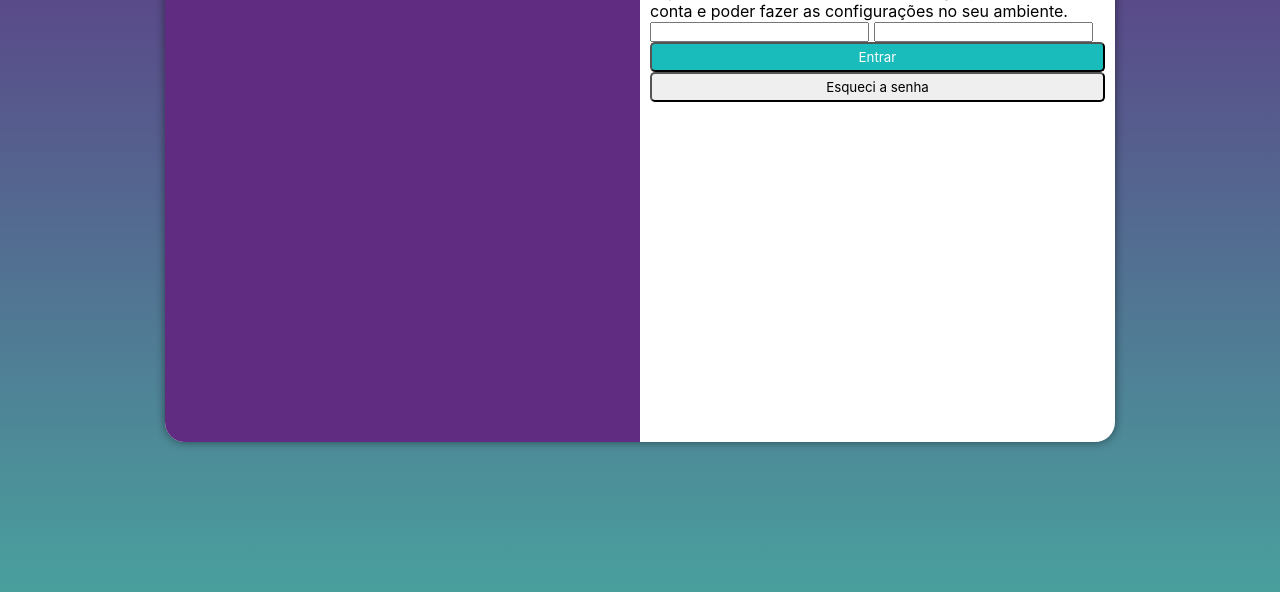
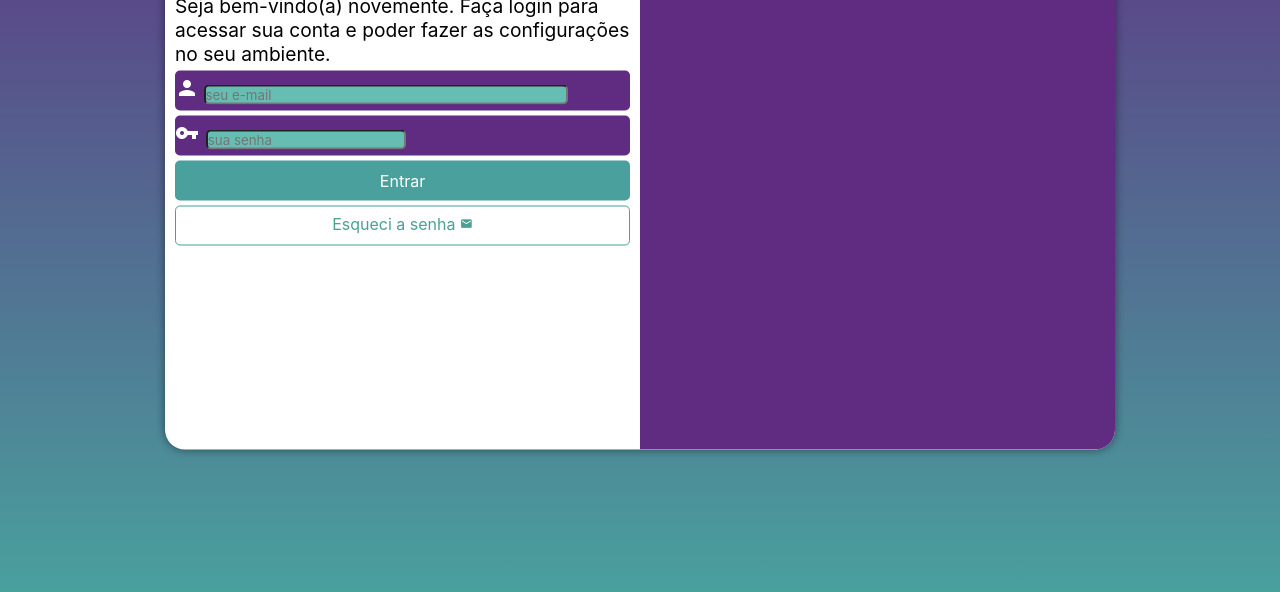
Before and after one commit to Malosti/html-css, a plain HTML site: page desafios/d016-projeto-login/index.html in a window 1280 px wide. Shown: the part 208-800 px from the top of the page. Drawn offline with Linux system fonts and the light colour scheme.

Commit message:
formatacao do formulario

```diff
--- a/desafios/d016-projeto-login/estilos/media-queries.css
+++ b/desafios/d016-projeto-login/estilos/media-queries.css
@@ -7,6 +7,7 @@
 
     section#login{
         width: 80vw;
+        height: 280px;
     }
 
     section#login > div#imagem{
@@ -31,12 +32,20 @@
     }
 
     section#login > div#imagem{
-        float: left;
+        float: right;
         width: 50%;
         height: 100%;
     }
     section#login > div#formulario{
-        float: right;
+        float: left;
         width: 50%;
     }
+
+    div#formulario > h1{
+        font-size: 2em;
+    }
+
+    div#formulario > p{
+        font-size: 1.2em;
+    }
 }
--- a/desafios/d016-projeto-login/estilos/style.css
+++ b/desafios/d016-projeto-login/estilos/style.css
@@ -32,11 +32,11 @@ section#login{
 
     background-color: white;
     width: 250px;
-    height: 500px;
+    height: 515px;
     border-radius: 20px;
     box-shadow: 0px 0px 10px rgba(0, 0, 0, 0.486);
 
-    transition: width 0.3s, heigth 0.3s;
+    transition: width .3s, height .3s;
     transition-timing-function: ease;
 }
 
@@ -53,17 +53,74 @@ section#login > div#formulario{
     padding: 10px;
 }
 
-#entrar{
+div#formulario > h1{
+    text-align: center;
+    margin-bottom: 10px;
+}
+
+div#formulario > p{
+    font-size: 0.8em;
+}
+
+div.campo{
+    background-color: #5f2c82;
+    display: block;
     width: 100%;
-    padding: 5px;
+    height: 40px;
     border-radius: 5px;
+    margin: 5px 0px;
+}
+
+div.campo > span{
+    padding-top: 5px;
     color: white;
-    background-color: rgb(26, 187, 187);
+}
+
+div.campo input{
+    width: 80%;
+    background-color: #66beb3;
+    border-radius: 5px;
+}
+
+form label{
+    display: none;
+}
+
+form > input[type=submit]{
+    display: block;
+    font-size: 1em;
+    width: 100%;
+    height: 40px;
+    background-color: #49a09d;
+    color: white;
+    border: none;
+    border-radius: 5px;
     cursor: pointer;
 }
 
-#recuperar{
+form > input[type=submit]:hover{
+    background-color: #2d6462;
+}
+
+form > a.botao{
+    display: block;
+    font-size: 1em;
+    text-align: center;
     width: 100%;
-    padding: 5px;
+    height: 40px;
+    border: 1px solid #49a094;
     border-radius: 5px;
+    color: #49a094;
+    text-decoration: none;
+    cursor: pointer;
+    padding-top: 7px;
+    margin-top: 5px;
 }
+
+form > a.botao > i{
+    font-size: 0.8em;
+}
+
+form > a.botao:hover{
+    background-color: #6cd3cf;
+}
--- a/desafios/d016-projeto-login/index.html
+++ b/desafios/d016-projeto-login/index.html
@@ -7,21 +7,37 @@
     <title>Login</title>
     <link rel="stylesheet" href="estilos/style.css" media="all">
     <link rel="stylesheet" href="estilos/media-queries.css">
+    <link href="https://fonts.googleapis.com/icon?family=Material+Icons" rel="stylesheet">
 </head>
 <body>
     <main>
         <section id="login">
             <div id="imagem">
             </div>
+
             <div id="formulario">
                 <h1>Login</h1>
+
                 <p>Seja bem-vindo(a) novemente. Faça login para acessar sua conta e poder fazer as configurações no seu ambiente.</p>
+
                 <form action="login.php" method="post">
-                    <input type="email" name="email" id="iemail" required>
-                    <input type="password" name="senha" id="isenha" required minlength="8" maxlength="20">
+
+                    <div class="campo">
+                        <span class="material-icons">person</span>
+                        <input type="email" name="login" id="ilogin" required maxlength="30" placeholder="seu e-mail" autocomplete="off">
+                        <label for="ilogin">Login</label>
+                    </div>
+
+                    <div class="campo">
+                        <span class="material-icons">vpn_key<span>
+                        <input type="password" name="senha" id="isenha" required minlength="8" maxlength="20" placeholder="sua senha">
+                        <label for="isenha">Senha</label>
+                    </div>
+                    <input id="entrar" type="submit" value="Entrar">
+                    <a href="esqueci.html" class="botao">Esqueci a senha <i class="material-icons">mail</i></a>
                 </form>
-                <input id="entrar" type="submit" value="Entrar">
-                <input id="recuperar" type="submit" value="Esqueci a senha">
+
+
             </div>
         </section>
     </main>
```
